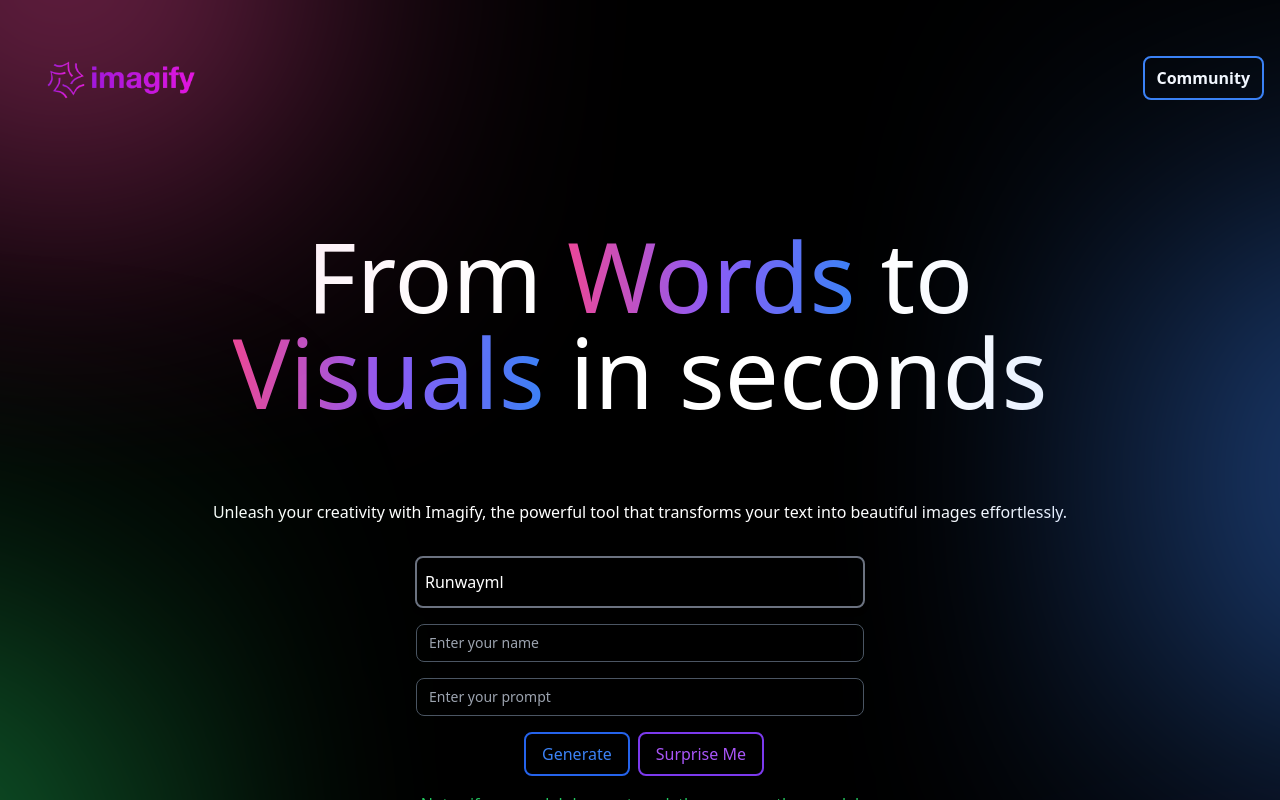
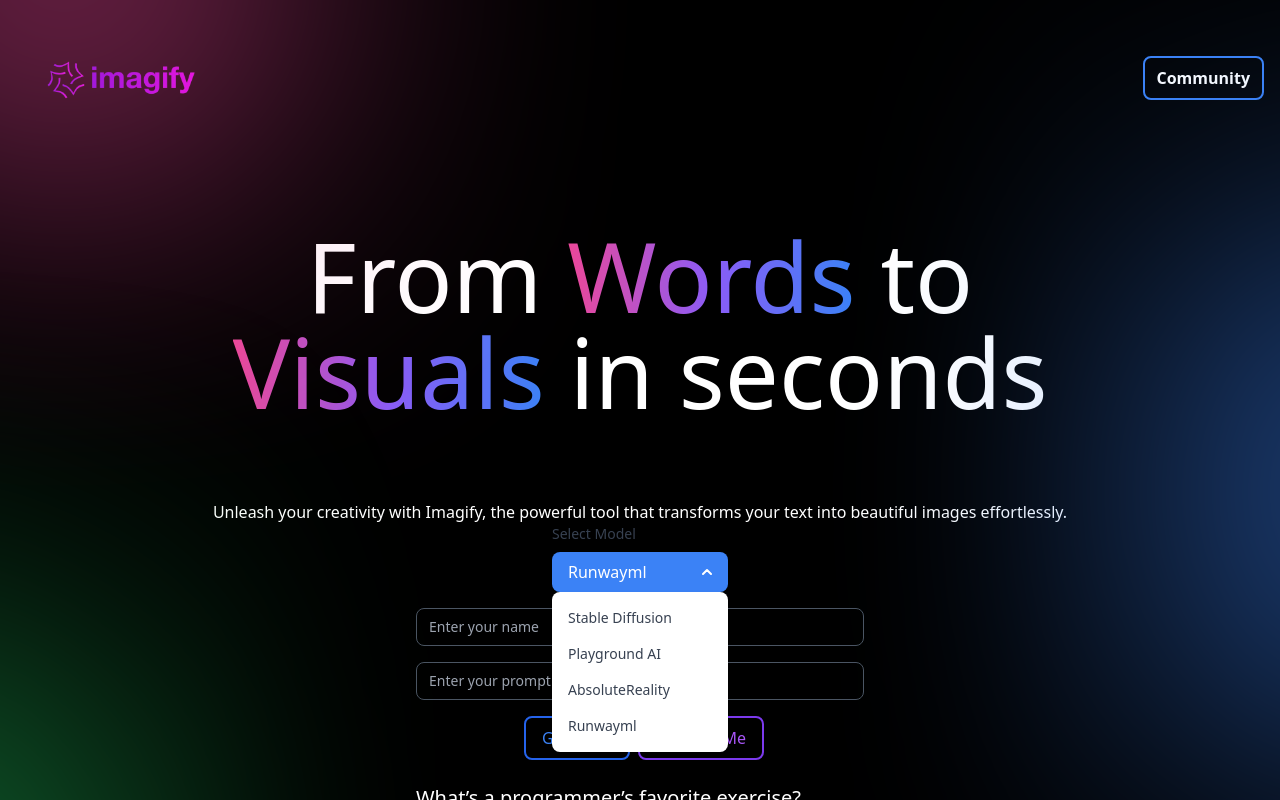
Before and after one commit to Shobhitpatel19/Imagify, a React (Vite) app in the folder client/: page / in a window 1280 px wide. Both pictures are taken after a click on the button "Runwayml". Shown: the top 800 px of the page. Built offline with nearby package versions, Linux system fonts and the light colour scheme.

Commit message:
fixed dropdown issue

```diff
--- a/client/src/pages/Community.jsx
+++ b/client/src/pages/Community.jsx
@@ -127,9 +127,9 @@
   )}
 </div>
 
-<div class="lshadow absolute w-[300px] h-[400px] bg-pink-500 top-[5%] left-[-10%] rounded-[50%] blur-[150px] max-sm:left-[-50%]"></div>
-      <div class="lshadow absolute w-[300px] h-[400px] bg-green-500 top-[5%] right-[-10%] rounded-[50%] blur-[150px] max-sm:right-[-50%]"></div>
-      <div class="lshadow absolute w-[50%] h-[40%] bg-blue-500 top-[-40%] left-[25%] rounded-[50%] blur-[150px] "></div>
+<div className="lshadow absolute w-[300px] h-[400px] bg-pink-500 top-[5%] left-[-10%] rounded-[50%] blur-[150px] max-sm:left-[-50%]"></div>
+      <div className="lshadow absolute w-[300px] h-[400px] bg-green-500 top-[5%] right-[-10%] rounded-[50%] blur-[150px] max-sm:right-[-50%]"></div>
+      <div className="lshadow absolute w-[50%] h-[40%] bg-blue-500 top-[-40%] left-[25%] rounded-[50%] blur-[150px] "></div>
       </div>
 
     </>
--- a/client/src/pages/Home.jsx
+++ b/client/src/pages/Home.jsx
@@ -1,4 +1,4 @@
-import { useState } from "react";
+import { useState, useEffect } from "react";
 import axios from "axios";
 import { useNavigate } from "react-router-dom";
 import Navbar from "../components/Navbar";
@@ -22,6 +22,7 @@
     "Runwayml",
   ];
   const [selectedModel, setSelectedModel] = useState("Runwayml");
+  const [isOpen, setIsOpen] = useState(false);
   const [name, setName] = useState("");
   const [prompt, setPrompt] = useState("");
   const [imageUrl, setImageUrl] = useState(null);
@@ -85,6 +86,7 @@
       link.click();
       document.body.removeChild(link);
     } else {
+      alert("Please generate an image first");
       console.log("No image to download");
     }
   };
@@ -99,9 +101,10 @@
       return;
     }
 
+    // "http://localhost:8000/api/v1/post"
     setSharing(true);
     try {
-      const response = await axios.post("http://localhost:8000/api/v1/post", {
+      const response = await axios.post(`${import.meta.env.VITE_BASE_URL}/api/v1/post`, {
         name,
         model: selectedModel,
         prompt,
@@ -122,16 +125,27 @@
   };
 
   const handleJokes = () => {
-    setTimeout(() => {
-      const temp = getRandomJoke(joke);
+    const temp = getRandomJoke();
     setJoke(temp);
-    }, 500);
   };
+
+  const toggleDropdown = () => {
+    setIsOpen(!isOpen);
+  };
+
+  const handleItemClick = (model) => {
+    setSelectedModel(model);
+    setIsOpen(false);
+  };
+
+  useEffect(() => {
+    const intervalId = setInterval(handleJokes, 5500);
+    return () => clearInterval(intervalId); // cleanup interval on component unmount
+  }, []);
 
   return (
     <>
       <div className="relative overflow-hidden w-full">
-
         <Navbar btnText="Community" />
 
         <div className="bg-black min-h-screen flex flex-col items-center">
@@ -151,18 +165,46 @@
             transforms your text into beautiful images effortlessly.
           </div>
 
-  {/* Dropdown Menu */}
-  <div className="relative  group pt-8 z-50 w-full flex items-center justify-center px-6">
-    <button className=" rounded-lg text-white border-2 border-gray-500 w-[450px] py-3 px-2 flex justify-between shadow-md max-sm:w-full">
-      {selectedModel}
+
+
+          {/*  Dropdown menu  */}
+          <div className="relative w-44">
+      <label className="block mb-2 text-sm font-medium text-gray-700 dark:text-gray-300">
+        Select Model
+      </label>
+      <button
+        onClick={toggleDropdown}
+        className="w-full px-4 py-2 text-white bg-blue-500 rounded-lg flex items-center justify-between"
+      >
+        {selectedModel || 'Toggle Dropdown'}
+        <svg
+          className={`w-2.5 h-2.5 transition-transform duration-300 ${isOpen ? 'rotate-180' : 'rotate-0'}`}
+          aria-hidden="true"
+          xmlns="http://www.w3.org/2000/svg"
+          fill="none"
+          viewBox="0 0 10 6"
+        >
+          <path
+            stroke="currentColor"
+            strokeLinecap="round"
+            strokeLinejoin="round"
+            strokeWidth="2"
+            d="m1 1 4 4 4-4"
+          />
+        </svg>
       </button>
-    <ul className="dropdown-menu  hidden  group-hover:block  absolute text-gray-100 pt-1 w-72 z-10">
+
+      {isOpen && (
+        <div
+          id="dropdownMenu"
+          className="absolute z-10 bg-white divide-y divide-gray-100 rounded-lg shadow w-full dark:bg-gray-700"
+        >
+          <ul className="py-2 text-sm text-gray-700 dark:text-gray-200">
             {models.map((model, index) => (
               <li key={index}>
                 <a
-            onClick={() => setSelectedModel(model)}
-            className="w-full mb-1  rounded-md bg-gray-800 hover:bg-gradient-to-r from-pink-500 via-violet-500 to-blue-500 py-2 px-4 block whitespace-no-wrap cursor-pointer"
-            style={{ userSelect: "none" }} // Prevent text selection
+                  onClick={() => handleItemClick(model)}
+                  className="block px-4 py-2 hover:bg-gray-100 dark:hover:bg-gray-600 dark:hover:text-white"
                 >
                   {model}
                 </a>
@@ -170,9 +212,11 @@
             ))}
           </ul>
         </div>
+      )}
+    </div>
 
+          {/* Name Input Field */}
           <div className="flex flex-col items-center w-full px-4">
-    {/* Name Input Field */}
             <div className="w-full max-w-md mt-4">
               <textarea
                 id="name"
@@ -190,8 +234,6 @@
                 }}
               />
             </div>
-
-
 
             {/* Prompt Input Field */}
             <div className="w-full max-w-md mt-4">
@@ -227,16 +269,15 @@
                     Surprise Me
                   </button>
                 </div>
-      <div>
-        <h1 className="text-green-500">Note : if any model does not work than use another model </h1>
-      </div>
               </div>
             </div>
           </div>
 
           {/* Jokes Section */}
           <div className="flex flex-col items-center justify-center w-full max-w-md mt-4">
-    <h1 className="text-2xl font-bold text-white">Jokes</h1>
+            <h1 className="text-xl text-white">
+              {joke ? joke : "Jokes will appear here."}
+            </h1>
           </div>
 
           {/* Image Box */}
@@ -251,7 +292,6 @@
                     className="absolute inset-0 w-full h-full object-cover opacity-[0.5]"
                   />
                 </div>
-
               ) : (
                 <img
                   src={imageUrl || preview} // Use imageUrl if available, otherwise use preview
@@ -279,15 +319,20 @@
               {sharing ? "Sharing, please wait..." : "Share with community"}
             </button>
           </div>
+
+          {/* Note */}
+          <div className="flex flex-col items-center w-full max-w-md mx-auto mt-4">
+            <h1 className="text-green-500">
+              If a particular model isn{"'"}t working, please feel free to try
+              another model.
+            </h1>
           </div>
-      <div class="lshadow absolute w-[30%] h-[25%] bg-pink-500 top-[-15%] left-[-10%] rounded-[50%] blur-[150px]"></div>
-      <div class="lshadow absolute w-[20%] h-[40%] bg-green-500 top-[45%] left-[-15%] rounded-[50%] blur-[150px]"></div>
-<div class="rshadow absolute w-[20%] h-[40%] bg-violet-500 top-[80%] right-[-10%] rounded-[50%] blur-[150px]"></div>
-<div class="rshadow absolute w-[20%] h-[40%] bg-blue-500 top-[15%] right-[-15%] rounded-[50%] blur-[150px]"></div>
-
         </div>
-
-
+        <div className="lshadow absolute w-[30%] h-[25%] bg-pink-500 top-[-15%] left-[-10%] rounded-[50%] blur-[150px]"></div>
+        <div className="lshadow absolute w-[20%] h-[40%] bg-green-500 top-[45%] left-[-15%] rounded-[50%] blur-[150px]"></div>
+        <div className="rshadow absolute w-[20%] h-[40%] bg-violet-500 top-[80%] right-[-10%] rounded-[50%] blur-[150px]"></div>
+        <div className="rshadow absolute w-[20%] h-[40%] bg-blue-500 top-[15%] right-[-15%] rounded-[50%] blur-[150px]"></div>
+      </div>
     </>
   );
 };
--- a/client/src/utils/getRandom.js
+++ b/client/src/utils/getRandom.js
@@ -9,11 +9,25 @@
   return randomPrompt;
 }
 
-export function getRandomJoke(joke) {
-  const randomIndex = Math.floor(Math.random() * surpriseMeJokes.length);
-  const randomJoke = surpriseMeJokes[randomIndex];
+const recentJokes = [];
+const MAX_RECENT_JOKES = 40;
 
-  if (randomJoke === joke) return getRandomJoke(joke);
+export function getRandomJoke() {
+  let randomJoke;
+
+  // Ensure the new joke is not in the list of recent jokes
+  do {
+    const randomIndex = Math.floor(Math.random() * surpriseMeJokes.length);
+    randomJoke = surpriseMeJokes[randomIndex];
+  } while (recentJokes.includes(randomJoke));
+
+  // Add the new joke to the recent jokes queue
+  recentJokes.push(randomJoke);
+
+  // Remove the oldest joke if the queue exceeds the max size
+  if (recentJokes.length > MAX_RECENT_JOKES) {
+    recentJokes.shift();
+  }
 
   return randomJoke;
 }
```
Also changed, not shown: 2 other files (tests, documents, lock files or other folders). Lines whose indentation alone changed are shown as unchanged.
